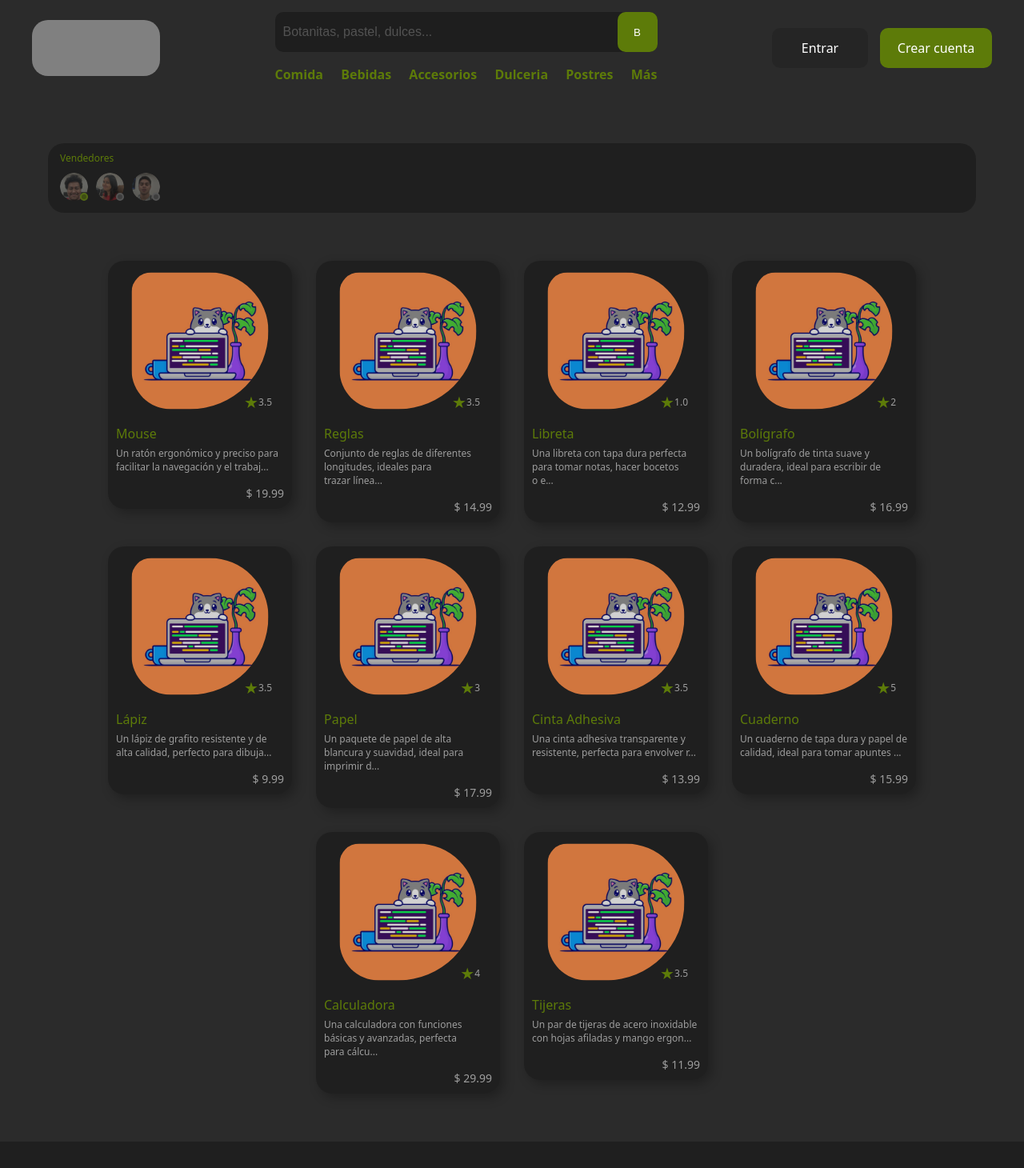
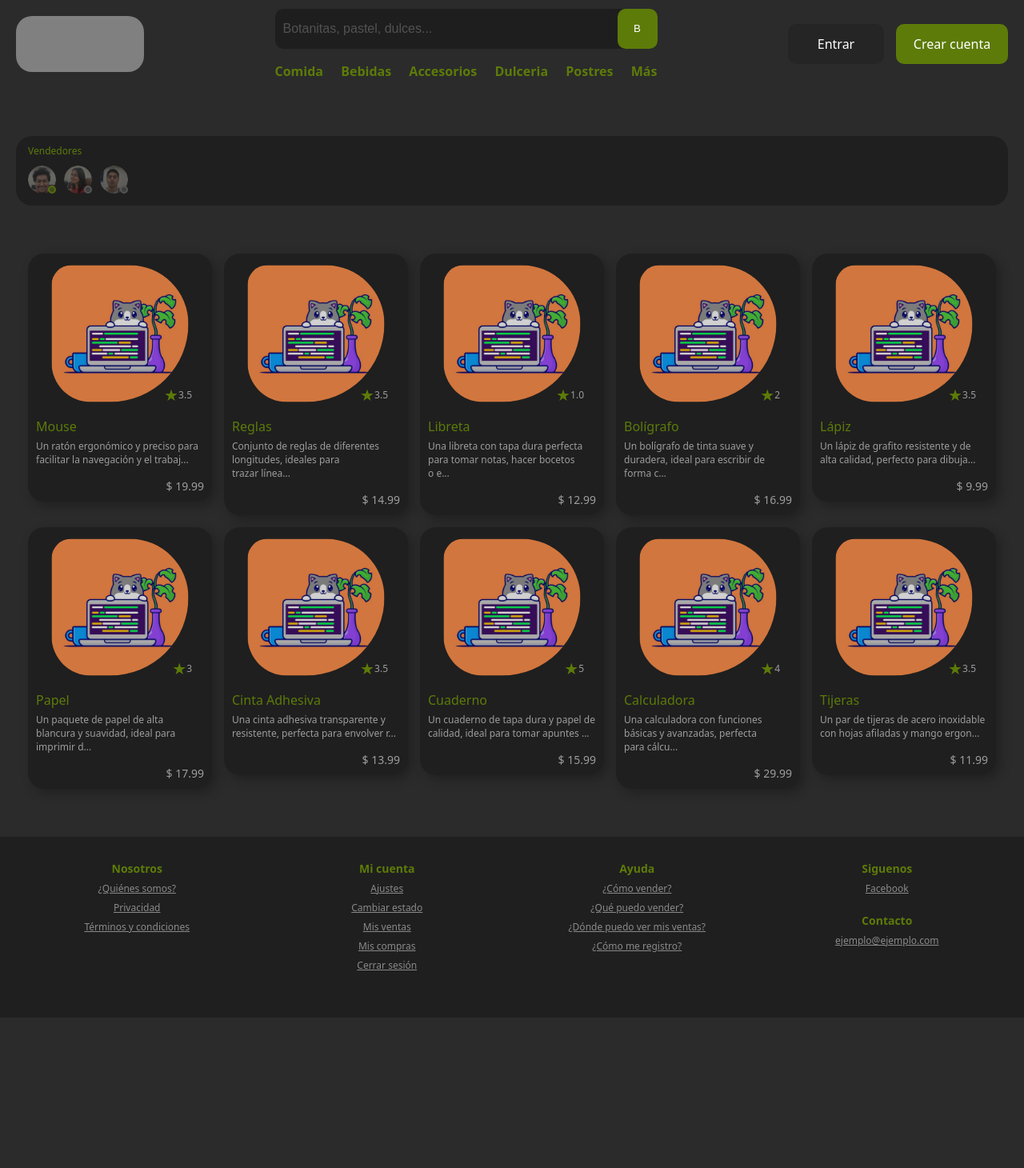
Before and after one commit to adrianhdez2/choco-market, a React (Vite) app: page / in a window 1280 px wide. Shown: the top 1460 px of the page at 80% size. After the commit the page ends 1272 px from the top, so only its background shows below. Built offline with nearby package versions, Linux system fonts and the light colour scheme.

Commit message:
Update padding and some more

```diff
--- a/src/styles/index.css
+++ b/src/styles/index.css
@@ -50,12 +50,13 @@ body {
 /* HEADER */
 
 .header {
+    max-width: var(--max-width);
     width: 100%;
     min-height: 110px;
     display: flex;
     align-items: center;
     justify-content: space-between;
-    padding: 15px 40px;
+    padding: 0 20px;
 }
 
 .header_temp {
@@ -403,7 +404,7 @@ body {
 /* SECTION HOME */
 
 #home {
-    max-width: 1340px;
+    max-width: var(--max-width);
     width: 100%;
     height: 100%;
     display: flex;
@@ -411,7 +412,7 @@ body {
     justify-content: start;
     flex-direction: column;
     margin: 60px 0;
-    padding: 0 60px;
+    padding: 0 20px;
 }
 
 /* USERS */
@@ -489,7 +490,7 @@ body {
     width: 100%;
     display: flex;
     flex-wrap: wrap;
-    gap: 30px;
+    gap: 15px;
     align-items: start;
     justify-content: center;
 }
@@ -611,7 +612,7 @@ body {
     margin-bottom: 7px;
     color: var(--primary);
     text-align: center;
-    /* Centra el texto horizontalmente */
+    font-size: 14px;
 }
 
 .footer a {
@@ -620,7 +621,7 @@ body {
     margin-bottom: 7px;
     transition: all .3s ease-in-out;
     text-align: center;
-    /* Centra el texto horizontalmente */
+    font-size: 12px;
 }
 
 .footer a:hover {
@@ -808,14 +809,14 @@ body {
 /* DETALLES DEL PRODUCTO */
 
 #details {
-    max-width: 1340px;
+    max-width: var(--max-width);
     width: 100%;
     height: 100%;
     display: flex;
     align-items: center;
     justify-content: space-between;
     margin: 60px 0;
-    padding: 0 60px;
+    padding: 0 20px;
 }
 
 .details_movile {
@@ -995,15 +996,13 @@ body {
         display: flex;
     }
 
-    #home {
+    #home,
+    .header {
         padding: 10px;
     }
 }
 
 @media screen and (max-width: 768px) {
-    .header {
-        padding: 15px;
-    }
 
     .header_temp {
         width: 100px;
```
